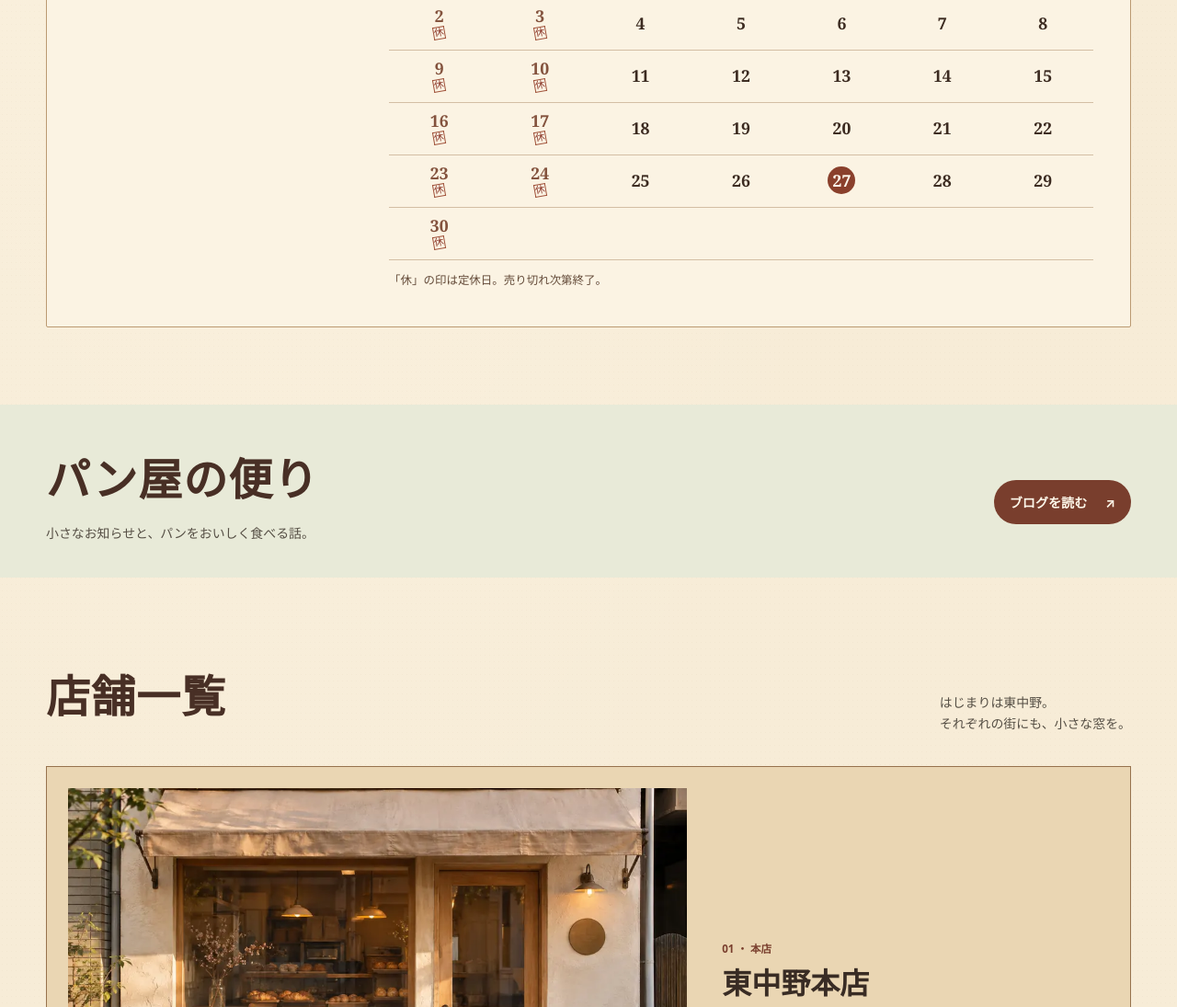
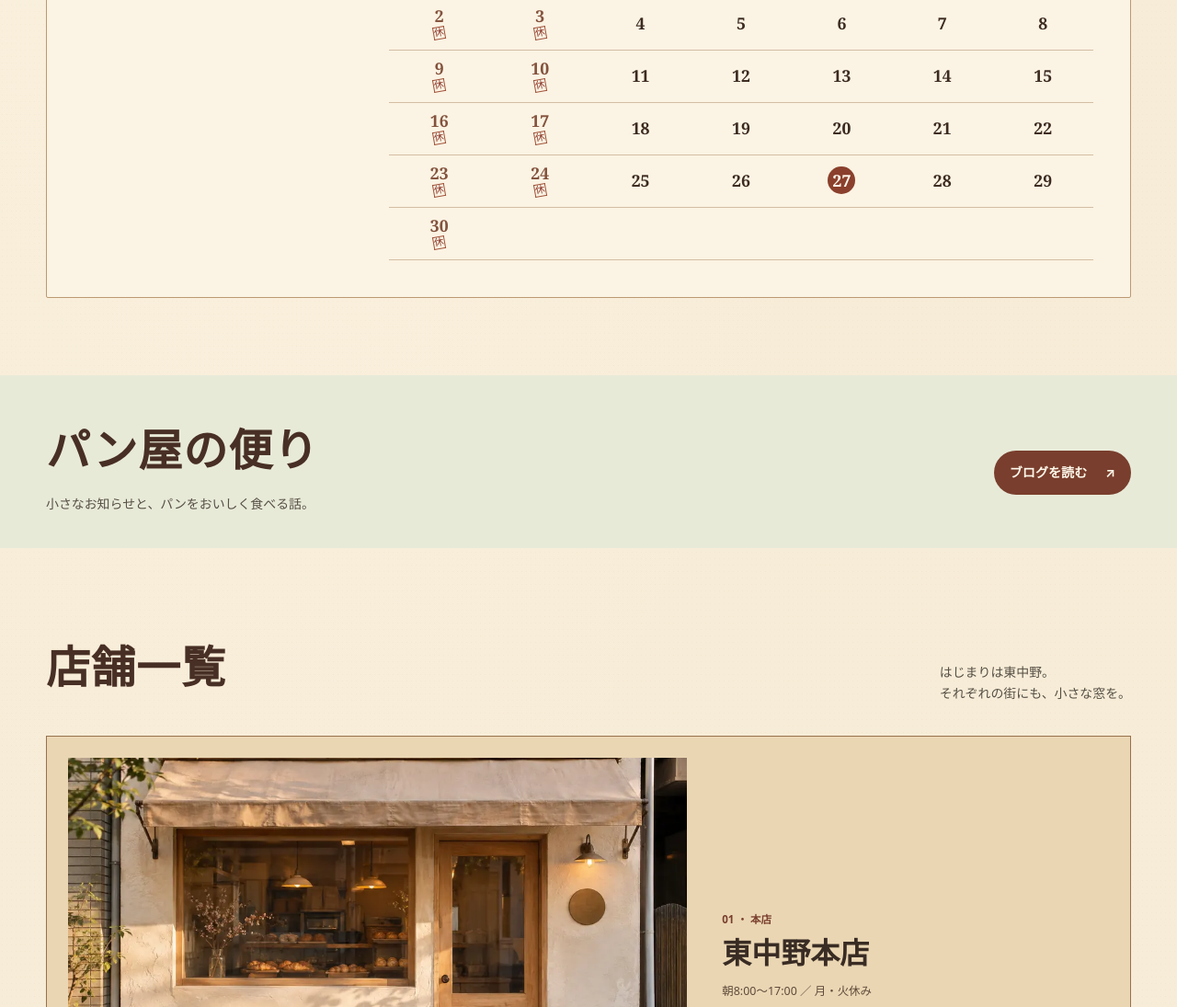
Before and after one commit to 5Ni4/lp-sample-book, a plain HTML site: page sites/asamado/index.html in a window 1280 px wide. Shown: the part 2252-3347 px from the top of the page at 92% size. Drawn offline with Linux system fonts and the light colour scheme.

Commit message:
Remove the redundant calendar footnote

```diff
--- a/sites/asamado/index.html
+++ b/sites/asamado/index.html
@@ -62,7 +62,7 @@
 </div></section>
 <section id="calendar" class="wrap calendar" aria-labelledby="calendar-title">
 <div class="section-head"><div><h2 id="calendar-title">営業カレンダー</h2></div></div>
-<div class="calendar-panel"><div class="calendar-note"><p><strong>東中野本店</strong></p><p class="hours">水〜日　8:00〜17:00</p><p class="rule">月・火 定休</p></div><div class="calendar-sheet"><div class="month-bar" id="month-controls" hidden><button id="prev-month" type="button" aria-label="前の月">‹</button><p id="month-label" aria-live="polite"></p><button id="next-month" type="button" aria-label="次の月">›</button></div><p id="calendar-fallback">水〜日 8:00〜17:00、月・火定休。</p><table id="month-grid" hidden><caption class="sr-only">営業日。休印は定休日です。</caption><thead><tr><th scope="col">月</th><th scope="col">火</th><th scope="col">水</th><th scope="col">木</th><th scope="col">金</th><th scope="col">土</th><th scope="col">日</th></tr></thead><tbody></tbody></table><p class="calendar-key">「休」の印は定休日。売り切れ次第終了。</p></div></div>
+<div class="calendar-panel"><div class="calendar-note"><p><strong>東中野本店</strong></p><p class="hours">水〜日　8:00〜17:00</p><p class="rule">月・火 定休</p></div><div class="calendar-sheet"><div class="month-bar" id="month-controls" hidden><button id="prev-month" type="button" aria-label="前の月">‹</button><p id="month-label" aria-live="polite"></p><button id="next-month" type="button" aria-label="次の月">›</button></div><p id="calendar-fallback">水〜日 8:00〜17:00、月・火定休。</p><table id="month-grid" hidden><caption class="sr-only">営業日。休印は定休日です。</caption><thead><tr><th scope="col">月</th><th scope="col">火</th><th scope="col">水</th><th scope="col">木</th><th scope="col">金</th><th scope="col">土</th><th scope="col">日</th></tr></thead><tbody></tbody></table></div></div>
 </section>
 <section class="journal-band" aria-labelledby="journal-title"><div class="wrap"><div><h2 id="journal-title">パン屋の便り</h2><p>小さなお知らせと、パンをおいしく食べる話。</p></div><a class="button" href="./blog/">ブログを読む <span aria-hidden="true">↗</span></a></div></section>
 <section id="shop" class="wrap visit" aria-labelledby="shop-title">
```
